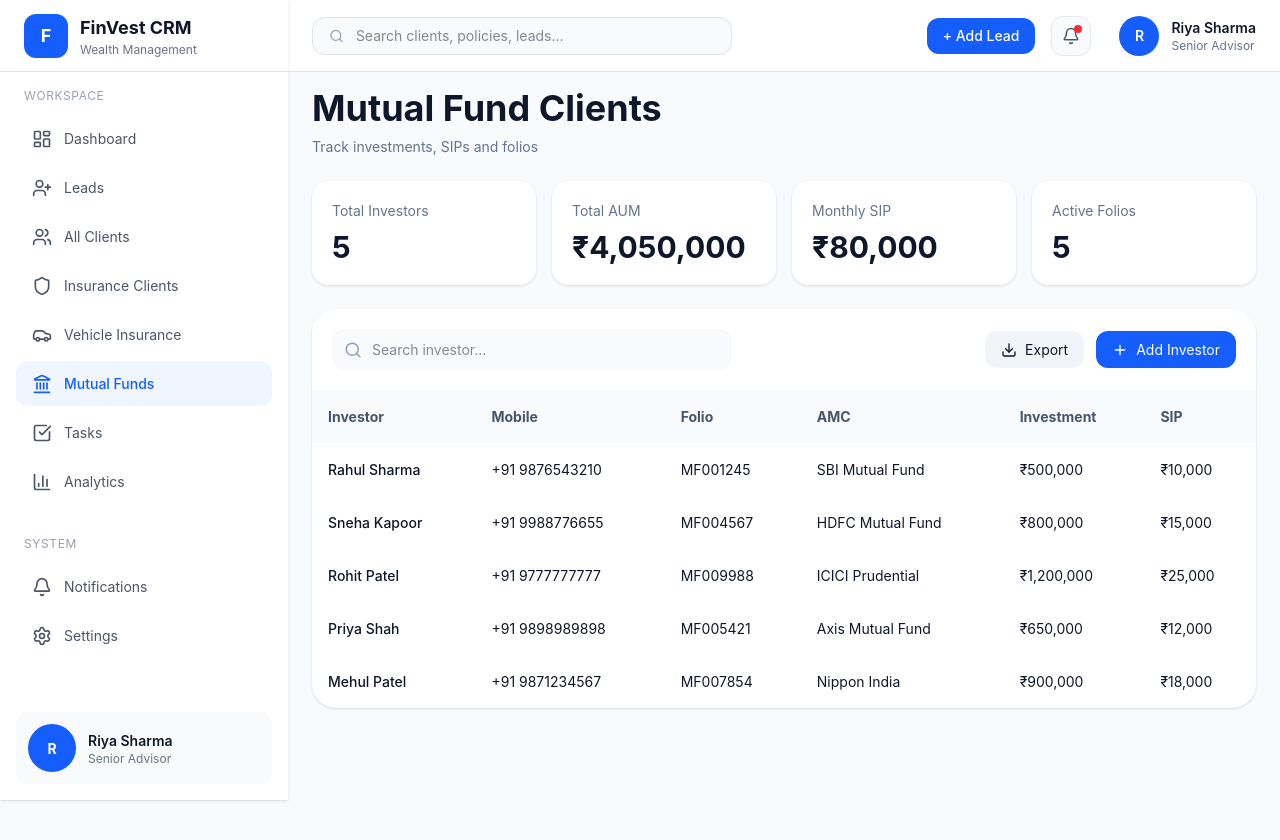
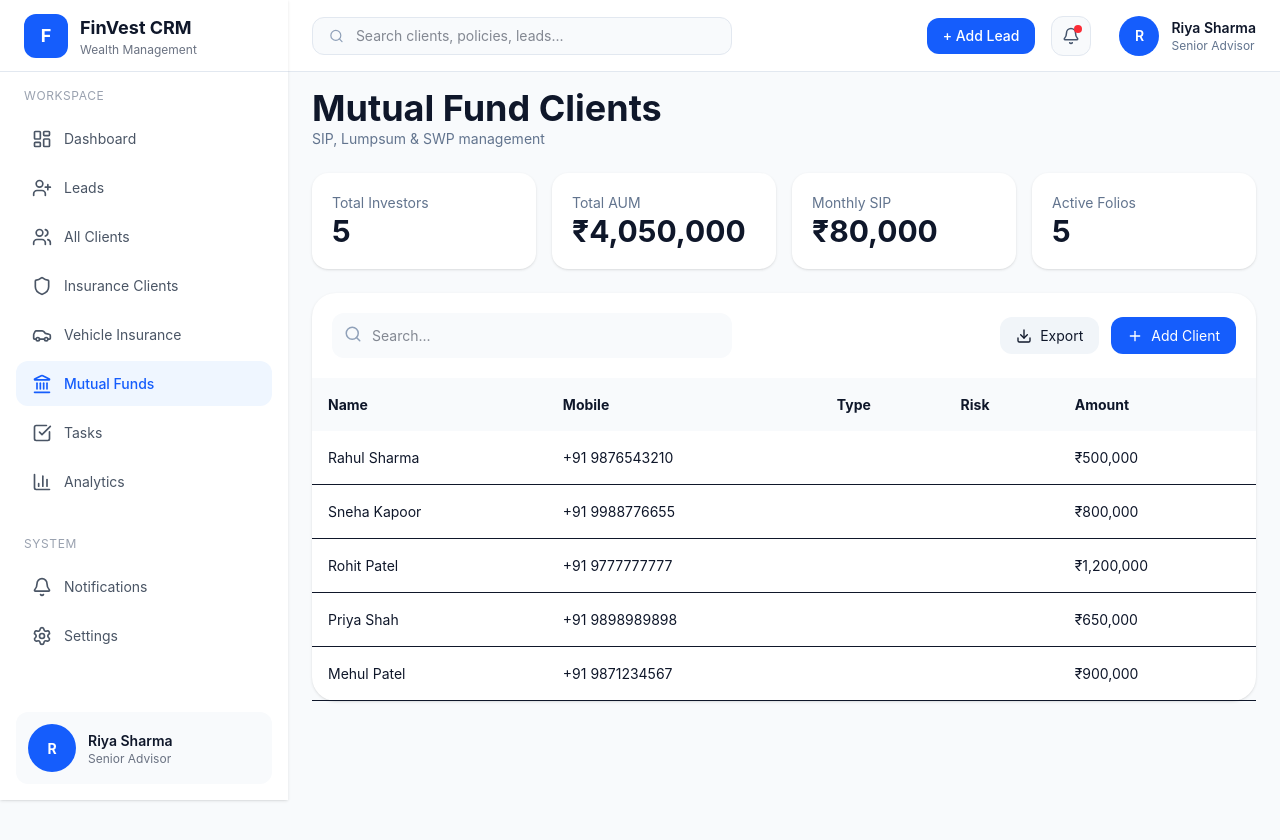
Before and after one commit to dhanlaxmicrm1-maker/crm-front, a React (Vite) app: page /mutualfund-clients in a window 1280 px wide. Shown: the top 840 px of the page. Built offline with nearby package versions, Linux system fonts and the light colour scheme.

Commit message:
Update MutualFundClients.tsx

```diff
--- a/src/pages/MutualFundClients.tsx
+++ b/src/pages/MutualFundClients.tsx
@@ -1,6 +1,8 @@
 import { useState } from "react";
+
 import { mutualFundClients } from "../data/mutualFundClients";
-import { Search, Download, Plus } from "lucide-react";
+
+import { Search, Download, Plus, X } from "lucide-react";
 
 export default function MutualFundClients() {
 
@@ -9,37 +11,81 @@ export default function MutualFundClients() {
   const [showModal, setShowModal] = useState(false);
 
   const [newInvestor, setNewInvestor] = useState({
+
     customerName: "",
+
     mobile: "",
-    folioNo: "",
-    amc: "",
-    investment: "",
-    sipAmount: "",
+
+    email: "",
+
+    pan: "",
+
+    investmentType: "SIP",
+
+    investmentTenure: "",
+
+    riskProfile: "Moderate",
+
+    investmentAmount: "",
+
+    notes: "",
   });
 
   const addInvestor = () => {
+
     setInvestors([
       ...investors,
+
       {
         id: investors.length + 1,
+
         customerName: newInvestor.customerName,
+
         mobile: newInvestor.mobile,
-        folioNo: newInvestor.folioNo,
-        amc: newInvestor.amc,
-        investment: Number(newInvestor.investment),
-        sipAmount: Number(newInvestor.sipAmount),
+
+        email: newInvestor.email,
+
+        pan: newInvestor.pan,
+
+        investmentType: newInvestor.investmentType,
+
+        investmentTenure: newInvestor.investmentTenure,
+
+        riskProfile: newInvestor.riskProfile,
+
+        investment:
+          Number(newInvestor.investmentAmount),
+
+        sipAmount:
+          newInvestor.investmentType === "SIP"
+
+            ? Number(newInvestor.investmentAmount)
+
+            : 0,
       },
     ]);
 
     setShowModal(false);
 
     setNewInvestor({
+
       customerName: "",
+
       mobile: "",
-      folioNo: "",
-      amc: "",
-      investment: "",
-      sipAmount: "",
+
+      email: "",
+
+      pan: "",
+
+      investmentType: "SIP",
+
+      investmentTenure: "",
+
+      riskProfile: "Moderate",
+
+      investmentAmount: "",
+
+      notes: "",
     });
   };
 
@@ -54,58 +100,89 @@ const totalSIP = investors.reduce(
   );
 
   return (
+
     <div className="p-6 bg-slate-50 min-h-screen">
 
       <div className="mb-6">
-        <h1 className="text-4xl font-bold text-slate-900">
+
+        <h1 className="text-4xl font-bold">
+
           Mutual Fund Clients
+
         </h1>
 
-        <p className="text-slate-500 mt-2">
-          Track investments, SIPs and folios
+        <p className="text-slate-500">
+
+          SIP, Lumpsum & SWP management
+
         </p>
+
       </div>
 
-      <div className="grid grid-cols-1 md:grid-cols-4 gap-4 mb-6">
+      <div className="grid md:grid-cols-4 gap-4 mb-6">
 
-        <div className="bg-white rounded-2xl shadow-sm p-5">
-          <p className="text-sm text-slate-500">
+        <div className="bg-white rounded-2xl p-5 shadow-sm">
+
+          <p className="text-slate-500 text-sm">
+
             Total Investors
+
           </p>
 
-          <h2 className="text-3xl font-bold mt-2">
+          <h2 className="text-3xl font-bold">
+
             {investors.length}
+
           </h2>
+
         </div>
 
-        <div className="bg-white rounded-2xl shadow-sm p-5">
-          <p className="text-sm text-slate-500">
+        <div className="bg-white rounded-2xl p-5 shadow-sm">
+
+          <p className="text-slate-500 text-sm">
+
             Total AUM
+
           </p>
 
-          <h2 className="text-3xl font-bold mt-2">
+          <h2 className="text-3xl font-bold">
+
             ₹{totalAUM.toLocaleString()}
+
           </h2>
+
         </div>
 
-        <div className="bg-white rounded-2xl shadow-sm p-5">
-          <p className="text-sm text-slate-500">
+        <div className="bg-white rounded-2xl p-5 shadow-sm">
+
+          <p className="text-slate-500 text-sm">
+
             Monthly SIP
+
           </p>
 
-          <h2 className="text-3xl font-bold mt-2">
+          <h2 className="text-3xl font-bold">
+
             ₹{totalSIP.toLocaleString()}
+
           </h2>
+
         </div>
 
-        <div className="bg-white rounded-2xl shadow-sm p-5">
-          <p className="text-sm text-slate-500">
+        <div className="bg-white rounded-2xl p-5 shadow-sm">
+
+          <p className="text-slate-500 text-sm">
+
             Active Folios
+
           </p>
 
-          <h2 className="text-3xl font-bold mt-2">
+          <h2 className="text-3xl font-bold">
+
             {investors.length}
+
           </h2>
+
         </div>
 
       </div>
@@ -122,45 +199,77 @@ const totalSIP = investors.reduce(
             />
 
             <input
-              type="text"
-              placeholder="Search investor..."
-              className="w-full bg-slate-50 rounded-xl pl-10 py-2.5 outline-none"
+              placeholder="Search..."
+              className="w-full bg-slate-50 rounded-xl pl-10 py-3 outline-none"
             />
 
           </div>
 
           <div className="flex gap-3">
 
-            <button className="bg-slate-100 hover:bg-slate-200 rounded-xl px-4 py-2 flex items-center gap-2 transition">
+            <button className="bg-slate-100 px-4 py-2 rounded-xl flex items-center gap-2">
+
               <Download size={16} />
+
               Export
+
             </button>
 
             <button
-  onClick={() => setShowModal(true)}
-  className="bg-blue-600 hover:bg-blue-700 text-white rounded-xl px-4 py-2 flex items-center gap-2 transition"
+
+              onClick={() =>
+                setShowModal(true)
+              }
+
+              className="bg-blue-600 text-white px-4 py-2 rounded-xl flex items-center gap-2"
+
             >
+
               <Plus size={16} />
-  Add Investor
+
+              Add Client
+
             </button>
+
           </div>
 
         </div>
-
-        <div className="overflow-x-auto">
 
         <table className="w-full">
 
           <thead className="bg-slate-50">
 
-              <tr className="text-left text-slate-600">
+            <tr>
 
-                <th className="p-4">Investor</th>
-                <th className="p-4">Mobile</th>
-                <th className="p-4">Folio</th>
-                <th className="p-4">AMC</th>
-                <th className="p-4">Investment</th>
-                <th className="p-4">SIP</th>
+              <th className="p-4 text-left">
+
+                Name
+
+              </th>
+
+              <th className="p-4 text-left">
+
+                Mobile
+
+              </th>
+
+              <th className="p-4 text-left">
+
+                Type
+
+              </th>
+
+              <th className="p-4 text-left">
+
+                Risk
+
+              </th>
+
+              <th className="p-4 text-left">
+
+                Amount
+
+              </th>
 
             </tr>
 
@@ -171,32 +280,41 @@ const totalSIP = investors.reduce(
             {investors.map((client) => (
 
               <tr
+
                 key={client.id}
-                  className="hover:bg-slate-50 transition"
+
+                className="border-b"
+
               >
 
-                  <td className="p-4 font-medium">
+                <td className="p-4">
+
                   {client.customerName}
+
                 </td>
 
                 <td className="p-4">
+
                   {client.mobile}
+
                 </td>
 
                 <td className="p-4">
-                    {client.folioNo}
+
+                  {client.investmentType}
+
                 </td>
 
                 <td className="p-4">
-                    {client.amc}
+
+                  {client.riskProfile}
+
                 </td>
 
                 <td className="p-4">
+
                   ₹{client.investment.toLocaleString()}
-                  </td>
 
-                  <td className="p-4">
-                    ₹{client.sipAmount.toLocaleString()}
                 </td>
 
               </tr>
@@ -209,106 +327,279 @@ const totalSIP = investors.reduce(
 
       </div>
 
-      </div>
       {showModal && (
+
         <div className="fixed inset-0 bg-black/40 flex items-center justify-center z-50">
 
-    <div className="bg-white p-6 rounded-2xl w-[650px]">
+          <div className="bg-white rounded-2xl w-[720px] p-6">
 
-      <h2 className="text-xl font-bold mb-4">
-        Add Investor
+            <div className="flex justify-between mb-5">
+
+              <h2 className="text-2xl font-bold">
+
+                Add Mutual Fund Client
+
               </h2>
 
-      <div className="grid grid-cols-2 gap-3">
+              <button
+
+                onClick={() =>
+                  setShowModal(false)
+                }
+
+              >
+
+                <X size={20} />
+
+              </button>
+
+            </div>
+
+            <div className="grid grid-cols-2 gap-4">
 
               <input
-          placeholder="Investor Name"
+                placeholder="Client Name"
+                className="border p-3 rounded-xl"
+
                 value={newInvestor.customerName}
-          onChange={(e) =>
+
+                onChange={(e)=>
+
                   setNewInvestor({
+
                     ...newInvestor,
-              customerName: e.target.value,
+
+                    customerName:
+                      e.target.value,
                   })
+
                 }
-          className="border p-3 rounded-xl"
               />
 
               <input
                 placeholder="Mobile"
+
+                className="border p-3 rounded-xl"
+
                 value={newInvestor.mobile}
-          onChange={(e) =>
+
+                onChange={(e)=>
+
                   setNewInvestor({
+
                     ...newInvestor,
-              mobile: e.target.value,
+
+                    mobile:
+                      e.target.value,
                   })
+
                 }
-          className="border p-3 rounded-xl"
               />
 
               <input
-          placeholder="Folio No"
-          value={newInvestor.folioNo}
-          onChange={(e) =>
+                placeholder="Email"
+
+                className="border p-3 rounded-xl"
+
+                value={newInvestor.email}
+
+                onChange={(e)=>
+
                   setNewInvestor({
+
                     ...newInvestor,
-              folioNo: e.target.value,
+
+                    email:
+                      e.target.value,
                   })
+
                 }
-          className="border p-3 rounded-xl"
               />
 
               <input
-          placeholder="AMC"
-          value={newInvestor.amc}
-          onChange={(e) =>
+                placeholder="PAN"
+
+                className="border p-3 rounded-xl"
+
+                value={newInvestor.pan}
+
+                onChange={(e)=>
+
                   setNewInvestor({
+
                     ...newInvestor,
-              amc: e.target.value,
+
+                    pan:
+                      e.target.value,
                   })
+
                 }
-          className="border p-3 rounded-xl"
               />
 
+              <select
+
+                className="border p-3 rounded-xl"
+
+                value={newInvestor.investmentType}
+
+                onChange={(e)=>
+
+                  setNewInvestor({
+
+                    ...newInvestor,
+
+                    investmentType:
+                      e.target.value,
+                  })
+
+                }
+
+              >
+
+                <option>SIP</option>
+
+                <option>Lumpsum</option>
+
+                <option>SWP</option>
+
+              </select>
+
               <input
-          placeholder="Investment"
-          value={newInvestor.investment}
-          onChange={(e) =>
+
+                placeholder="Investment Tenure"
+
+                className="border p-3 rounded-xl"
+
+                value={newInvestor.investmentTenure}
+
+                onChange={(e)=>
+
                   setNewInvestor({
+
                     ...newInvestor,
-              investment: e.target.value,
+
+                    investmentTenure:
+                      e.target.value,
                   })
+
                 }
-          className="border p-3 rounded-xl"
+
               />
 
+              <select
+
+                className="border p-3 rounded-xl"
+
+                value={newInvestor.riskProfile}
+
+                onChange={(e)=>
+
+                  setNewInvestor({
+
+                    ...newInvestor,
+
+                    riskProfile:
+                      e.target.value,
+                  })
+
+                }
+
+              >
+
+                <option>
+
+                  Conservative
+
+                </option>
+
+                <option>
+
+                  Moderate
+
+                </option>
+
+                <option>
+
+                  Aggressive
+
+                </option>
+
+              </select>
+
               <input
-          placeholder="Monthly SIP"
-          value={newInvestor.sipAmount}
-          onChange={(e) =>
+
+                placeholder="Investment Amount"
+
+                className="border p-3 rounded-xl"
+
+                value={newInvestor.investmentAmount}
+
+                onChange={(e)=>
+
                   setNewInvestor({
+
                     ...newInvestor,
-              sipAmount: e.target.value,
+
+                    investmentAmount:
+                      e.target.value,
                   })
+
                 }
-          className="border p-3 rounded-xl"
+
               />
 
             </div>
 
-      <div className="flex gap-3 mt-5">
+            <textarea
+
+              rows={4}
+
+              placeholder="Notes"
+
+              className="w-full border rounded-xl p-3 mt-4"
+
+              value={newInvestor.notes}
+
+              onChange={(e)=>
+
+                setNewInvestor({
+
+                  ...newInvestor,
+
+                  notes:
+                    e.target.value,
+                })
+
+              }
+
+            />
+
+            <div className="flex justify-end gap-3 mt-6">
 
               <button
-          onClick={addInvestor}
-          className="bg-blue-600 text-white px-5 py-2 rounded-xl"
+
+                onClick={() =>
+                  setShowModal(false)
+                }
+
+                className="border px-5 py-2 rounded-xl"
+
               >
-          Save
+
+                Cancel
+
               </button>
 
               <button
-          onClick={() => setShowModal(false)}
-          className="border px-5 py-2 rounded-xl"
+
+                onClick={addInvestor}
+
+                className="bg-blue-600 text-white px-5 py-2 rounded-xl"
+
               >
-          Cancel
+
+                Save
+
               </button>
 
             </div>
@@ -316,7 +607,9 @@ const totalSIP = investors.reduce(
           </div>
 
         </div>
+
       )}
+
     </div>
   );
 }
```
Lines whose indentation alone changed are shown as unchanged.
